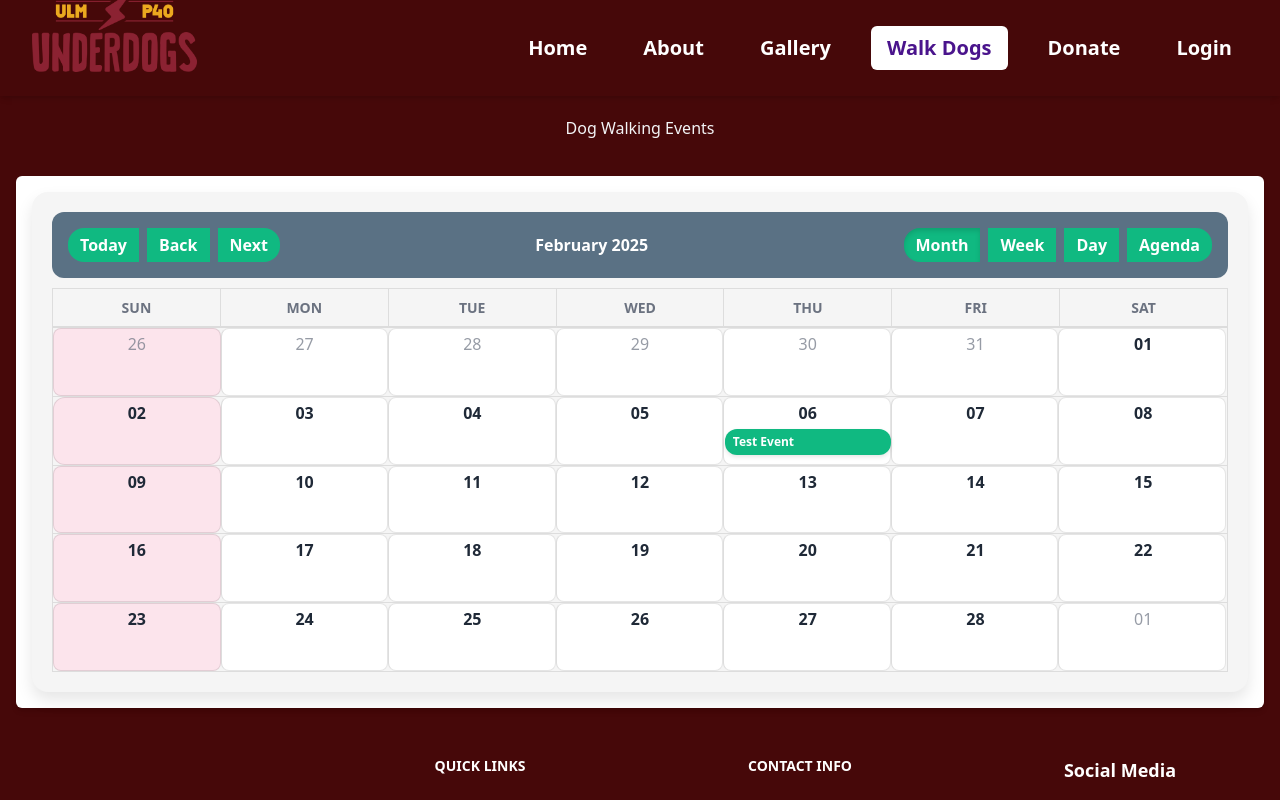
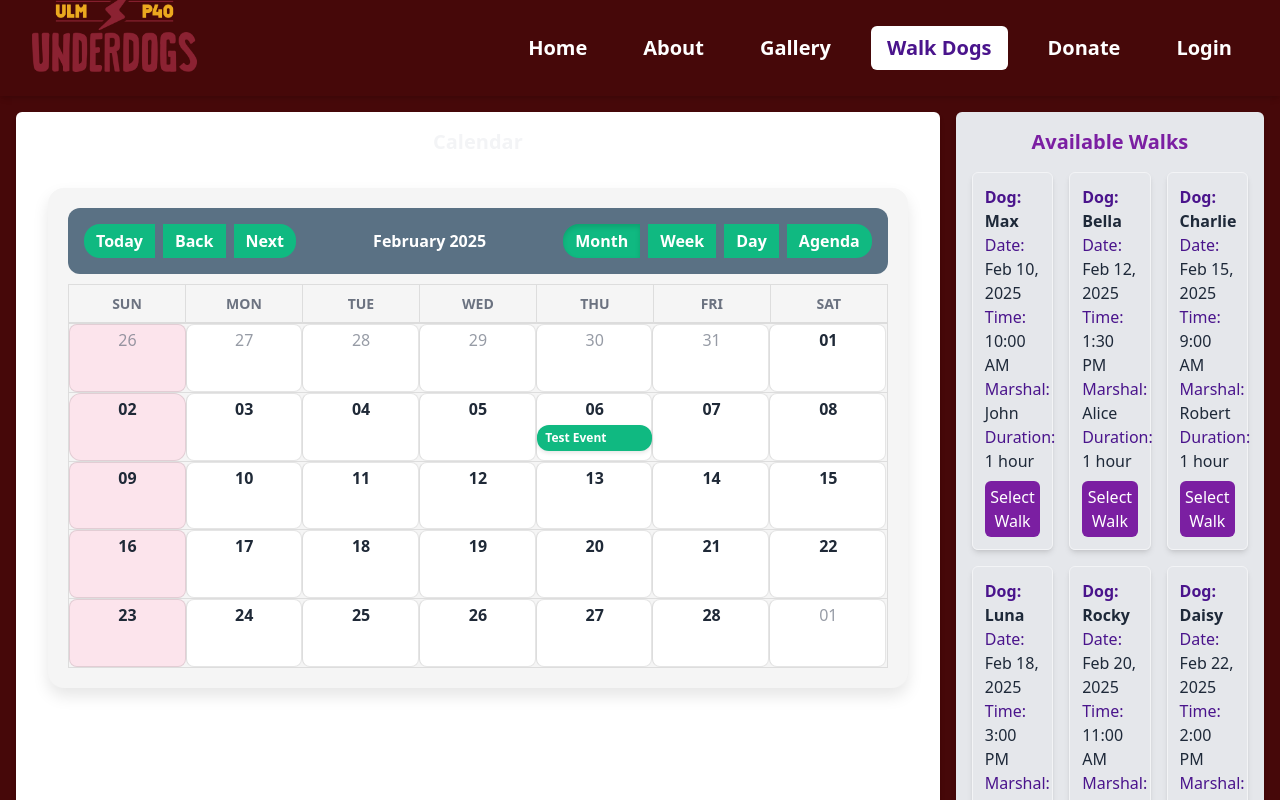
Before and after one commit to pawsitivepack/p40, a React (Vite) app in the folder frontend/: page /walkdogs in a window 1280 px wide. Shown: the top 800 px of the page. Built offline with nearby package versions, Linux system fonts and the light colour scheme.

Commit message:
available dogs

```diff
--- a/frontend/package.json
+++ b/frontend/package.json
@@ -14,6 +14,7 @@
     "@heroicons/react": "^2.2.0",
     "@tailwindcss/vite": "^4.0.3",
     "axios": "^1.7.9",
+    "flowbite-react": "^0.10.2",
     "react": "^18.3.1",
     "react-big-calendar": "^1.17.1",
     "react-dom": "^18.3.1",
--- /dev/null
+++ b/frontend/src/components/AvailableWalks.jsx
@@ -0,0 +1,97 @@
+import React, { useState } from "react";
+
+const AvailableWalks = () => {
+	const [selectedWalk, setSelectedWalk] = useState(null);
+
+	const walks = [
+		{
+			id: 1,
+			dog: "Max",
+			date: "Feb 10, 2025",
+			time: "10:00 AM",
+			marshal: "John",
+			duration: "1 hour",
+		},
+		{
+			id: 2,
+			dog: "Bella",
+			date: "Feb 12, 2025",
+			time: "1:30 PM",
+			marshal: "Alice",
+			duration: "1 hour",
+		},
+		{
+			id: 3,
+			dog: "Charlie",
+			date: "Feb 15, 2025",
+			time: "9:00 AM",
+			marshal: "Robert",
+			duration: "1 hour",
+		},
+		{
+			id: 4,
+			dog: "Luna",
+			date: "Feb 18, 2025",
+			time: "3:00 PM",
+			marshal: "Sophia",
+			duration: "1 hour",
+		},
+		{
+			id: 5,
+			dog: "Rocky",
+			date: "Feb 20, 2025",
+			time: "11:00 AM",
+			marshal: "Tom",
+			duration: "1 hour",
+		},
+		{
+			id: 6,
+			dog: "Daisy",
+			date: "Feb 22, 2025",
+			time: "2:00 PM",
+			marshal: "Emma",
+			duration: "1 hour",
+		},
+	];
+
+	const handleSelectWalk = (id) => {
+		setSelectedWalk(id);
+	};
+
+	return (
+		<div className="grid grid-cols-1 md:grid-cols-2 lg:grid-cols-3 gap-4">
+			{walks.map((walk) => (
+				<div
+					key={walk.id}
+					className={`border rounded-md p-3 shadow-md ${
+						selectedWalk === walk.id ? "border-maroon-600 bg-gray-200" : ""
+					}`}
+				>
+					<p className="font-semibold text-maroon-700">
+						Dog: <span className="text-gray-800">{walk.dog}</span>
+					</p>
+					<p className="text-maroon-700">
+						Date: <span className="text-gray-800">{walk.date}</span>
+					</p>
+					<p className="text-maroon-700">
+						Time: <span className="text-gray-800">{walk.time}</span>
+					</p>
+					<p className="text-maroon-700">
+						Marshal: <span className="text-gray-800">{walk.marshal}</span>
+					</p>
+					<p className="text-maroon-700">
+						Duration: <span className="text-gray-800">{walk.duration}</span>
+					</p>
+					<button
+						onClick={() => handleSelectWalk(walk.id)}
+						className="mt-2 w-full bg-maroon-600 text-white py-1 rounded-md hover:bg-maroon-700"
+					>
+						{selectedWalk === walk.id ? "Selected" : "Select Walk"}
+					</button>
+				</div>
+			))}
+		</div>
+	);
+};
+
+export default AvailableWalks;
--- a/frontend/src/components/MyCalendar.jsx
+++ b/frontend/src/components/MyCalendar.jsx
@@ -74,7 +74,7 @@ const MyCalendar = () => {
 	return (
 		<div className="container mx-auto p-4">
 			<ToastContainer />
-			<div className="bg-white shadow-md rounded-md p-4">
+			<div className="">
 				<Calendar
 					localizer={localizer}
 					events={events}
@@ -83,19 +83,19 @@ const MyCalendar = () => {
 					defaultView="month"
 					selectable
 					onSelectSlot={handleSelectSlot}
-					style={{ height: "500px" }}
+					style={{ height: "500px", border: "none" }}
 				/>
 
 				{showForm && (
-					<div className="fixed top-0 left-0 w-full h-full flex items-center justify-center bg-black bg-opacity-50 z-50">
-						<div className="bg-white rounded-lg shadow-lg p-6 w-full max-w-lg">
-							<h3 className="text-lg font-bold mb-4">Schedule a Walk</h3>
-							<form
-								onSubmit={handleAddEvent}
-								className="space-y-4 text-maroon-600"
-							>
-								<div>
-									<label className="block text-sm font-medium mb-1">
+					<div className="fixed top-0 left-0 w-full h-full flex items-center justify-center bg-gray-800 bg-opacity-70 z-50">
+						<div className="bg-white rounded-lg shadow-lg p-8 w-full max-w-lg transform transition-transform scale-100 hover:scale-105">
+							<h3 className="text-2xl font-semibold text-gray-800 mb-6 border-b pb-2">
+								Schedule a Walk
+							</h3>
+							<form onSubmit={handleAddEvent} className="space-y-6">
+								{/* Event Title */}
+								<div className="relative">
+									<label className="block text-sm font-medium text-gray-700 mb-1">
 										Event Title
 									</label>
 									<input
@@ -103,28 +103,36 @@ const MyCalendar = () => {
 										name="title"
 										value={newEvent.title}
 										onChange={handleInputChange}
-										className="w-full border-gray-300 rounded-md shadow-sm focus:border-green-500 focus:ring focus:ring-green-200 focus:ring-opacity-50"
+										className="w-full pl-10 pr-4 py-2 border rounded-lg shadow-sm focus:outline-none focus:ring-2 focus:ring-green-500 focus:border-green-500"
+										placeholder="Enter event title"
 										required
 									/>
+									<span className="absolute left-2 top-2.5 text-gray-500">
+										<i className="fas fa-pencil-alt"></i>{" "}
+										{/* Font Awesome or React Icons */}
+									</span>
 								</div>
-								<div>
-									<label className="block text-sm font-medium mb-1">
+
+								{/* Event Type */}
+								<div className="relative">
+									<label className="block text-sm font-medium text-gray-700 mb-1">
 										Event Type
 									</label>
 									<select
 										name="type"
 										value={newEvent.type}
 										onChange={handleInputChange}
-										className="w-full border-gray-300 rounded-md shadow-sm focus:border-green-500 focus:ring focus:ring-green-200 focus:ring-opacity-50"
-										required
+										className="w-full pl-4 pr-4 py-2 border rounded-lg shadow-sm focus:outline-none focus:ring-2 focus:ring-blue-500 focus:border-blue-500"
 									>
 										<option value="Dog Walk">Dog Walk</option>
 										<option value="Adoption Event">Adoption Event</option>
 										<option value="Donation Drive">Donation Drive</option>
 									</select>
 								</div>
-								<div>
-									<label className="block text-sm font-medium mb-1">
+
+								{/* Dog Name */}
+								<div className="relative">
+									<label className="block text-sm font-medium text-gray-700 mb-1">
 										Dog Name
 									</label>
 									<input
@@ -132,12 +140,15 @@ const MyCalendar = () => {
 										name="dogName"
 										value={newEvent.dogName}
 										onChange={handleInputChange}
-										className="w-full border-gray-300 rounded-md shadow-sm focus:border-green-500 focus:ring focus:ring-green-200 focus:ring-opacity-50"
+										className="w-full pl-4 pr-4 py-2 border rounded-lg shadow-sm focus:outline-none focus:ring-2 focus:ring-purple-500 focus:border-purple-500"
+										placeholder="Enter dog name"
 										required
 									/>
 								</div>
-								<div>
-									<label className="block text-sm font-medium mb-1">
+
+								{/* Walker Name */}
+								<div className="relative">
+									<label className="block text-sm font-medium text-gray-700 mb-1">
 										Walker Name
 									</label>
 									<input
@@ -145,12 +156,15 @@ const MyCalendar = () => {
 										name="walkerName"
 										value={newEvent.walkerName}
 										onChange={handleInputChange}
-										className="w-full border-gray-300 rounded-md shadow-sm focus:border-green-500 focus:ring focus:ring-green-200 focus:ring-opacity-50"
+										className="w-full pl-4 pr-4 py-2 border rounded-lg shadow-sm focus:outline-none focus:ring-2 focus:ring-red-500 focus:border-red-500"
+										placeholder="Enter walker name"
 										required
 									/>
 								</div>
-								<div>
-									<label className="block text-sm font-medium mb-1">
+
+								{/* Start Time */}
+								<div className="relative">
+									<label className="block text-sm font-medium text-gray-700 mb-1">
 										Start Time
 									</label>
 									<input
@@ -158,12 +172,14 @@ const MyCalendar = () => {
 										name="start"
 										value={newEvent.start.toISOString().slice(0, 16)}
 										onChange={handleInputChange}
-										className="w-full border-gray-300 rounded-md shadow-sm focus:border-green-500 focus:ring focus:ring-green-200 focus:ring-opacity-50"
+										className="w-full pl-4 pr-4 py-2 border rounded-lg shadow-sm focus:outline-none focus:ring-2 focus:ring-indigo-500 focus:border-indigo-500"
 										required
 									/>
 								</div>
-								<div>
-									<label className="block text-sm font-medium mb-1">
+
+								{/* End Time */}
+								<div className="relative">
+									<label className="block text-sm font-medium text-gray-700 mb-1">
 										End Time
 									</label>
 									<input
@@ -171,21 +187,23 @@ const MyCalendar = () => {
 										name="end"
 										value={newEvent.end.toISOString().slice(0, 16)}
 										onChange={handleInputChange}
-										className="w-full border-gray-300 rounded-md shadow-sm focus:border-green-500 focus:ring focus:ring-green-200 focus:ring-opacity-50"
+										className="w-full pl-4 pr-4 py-2 border rounded-lg shadow-sm focus:outline-none focus:ring-2 focus:ring-pink-500 focus:border-pink-500"
 										required
 									/>
 								</div>
+
+								{/* Action Buttons */}
 								<div className="flex justify-end space-x-4">
 									<button
 										type="submit"
-										className="bg-green-600 text-white px-4 py-2 rounded-md shadow hover:bg-green-700 transition"
+										className="bg-green-600 hover:bg-green-700 text-white font-semibold px-6 py-2 rounded-lg shadow transition"
 									>
 										Add Event
 									</button>
 									<button
 										type="button"
 										onClick={() => setShowForm(false)}
-										className="bg-red-500 text-white px-4 py-2 rounded-md shadow hover:bg-red-600 transition"
+										className="bg-red-500 hover:bg-red-600 text-white font-semibold px-6 py-2 rounded-lg shadow transition"
 									>
 										Cancel
 									</button>
--- a/frontend/src/components/Walkdogs.jsx
+++ b/frontend/src/components/Walkdogs.jsx
@@ -1,13 +1,25 @@
-import React from 'react';
-import MyCalendar from './MyCalendar'; // Import the reusable calendar component
+import React from "react";
+import MyCalendar from "./MyCalendar";
+import AvailableWalks from "./AvailableWalks"; // Import the new AvailableWalks component
 
 const Walkdogs = () => {
-  return (
-    <div>
-      <h1 style={{ textAlign: 'center', margin: '20px 0' }}>Dog Walking Events</h1>
-      <MyCalendar /> {/* Render the calendar */}
-    </div>
-  );
+	return (
+		<div className="flex flex-col lg:flex-row gap-4 p-4">
+			{/* Calendar Section */}
+			<div className="lg:w-3/4 w-full p-4 bg-white shadow-md rounded-md">
+				<h2 className="text-center font-bold text-xl mb-4">Calendar</h2>
+				<MyCalendar />
+			</div>
+
+			{/* Available Walks Section */}
+			<div className="lg:w-1/4 w-full bg-gray-200 shadow-md rounded-md p-4">
+				<h2 className="text-center font-bold text-maroon-600 text-xl mb-4">
+					Available Walks
+				</h2>
+				<AvailableWalks /> {/* Render the AvailableWalks component */}
+			</div>
+		</div>
+	);
 };
 
 export default Walkdogs;
```
Also changed, not shown: 1 other file (tests, documents, lock files or other folders).
